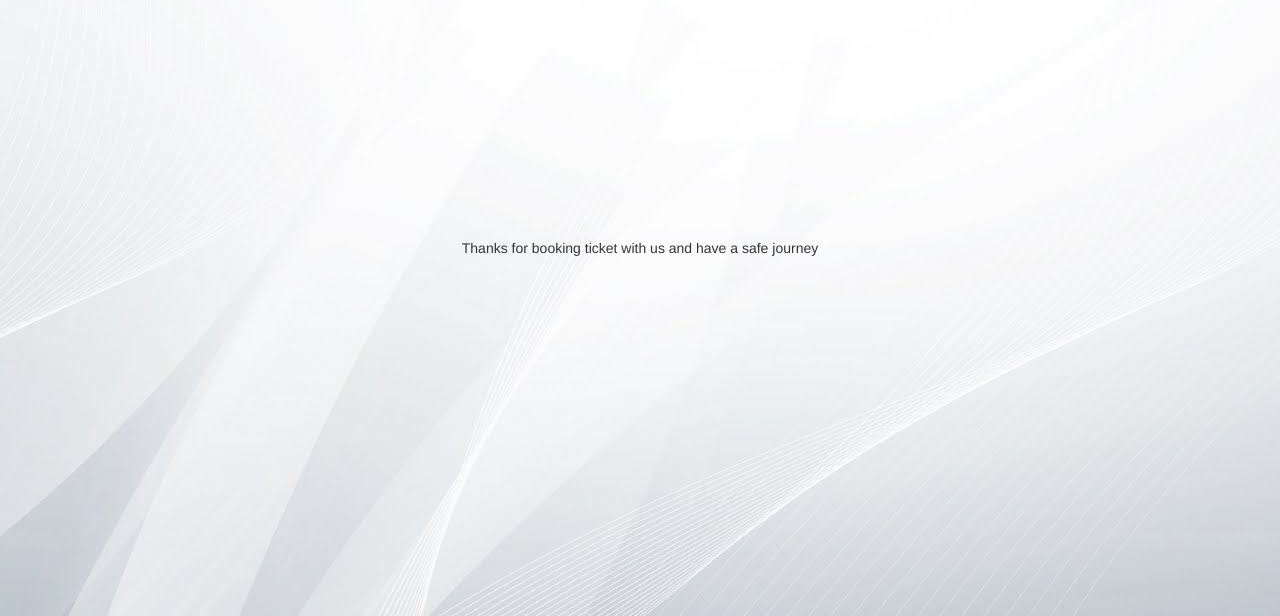
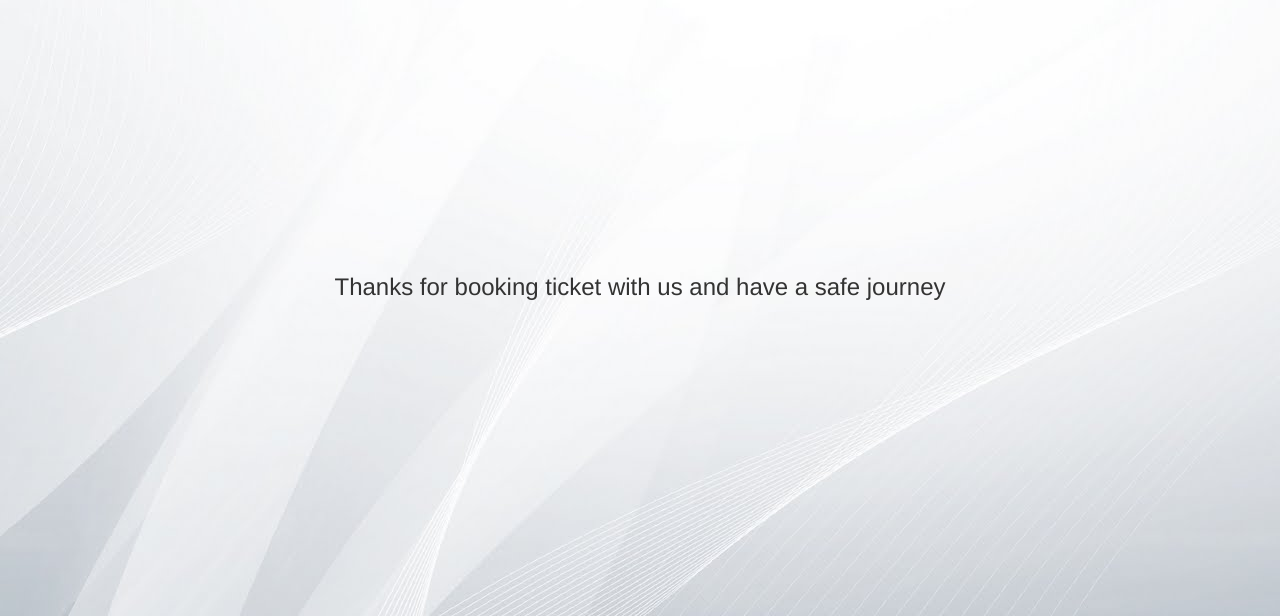
Before and after one commit to BhandariM/GDP_bootstrapDemo, a plain HTML site: page web/Success Payment.html in a window 1280 px wide. Shown: the part 184-800 px from the top of the page. Drawn offline with nearby package versions, Linux system fonts and the light colour scheme.

Commit message:
changed p tag to h3 tag in successpayment.html

```diff
--- a/web/Success Payment.html
+++ b/web/Success Payment.html
@@ -57,12 +57,12 @@ and open the template in the editor.
      <p><br></p>
             </div>
      <div>
-            <p align="center"><br>
+            <h3 align="center"><br>
                 <br>
                 <br>
                 <br>
                  Thanks for booking ticket with us and have a safe journey
-                 <br></br> <br></br></p>
+                 <br></br> <br></br></h3>
 
 
 
```
